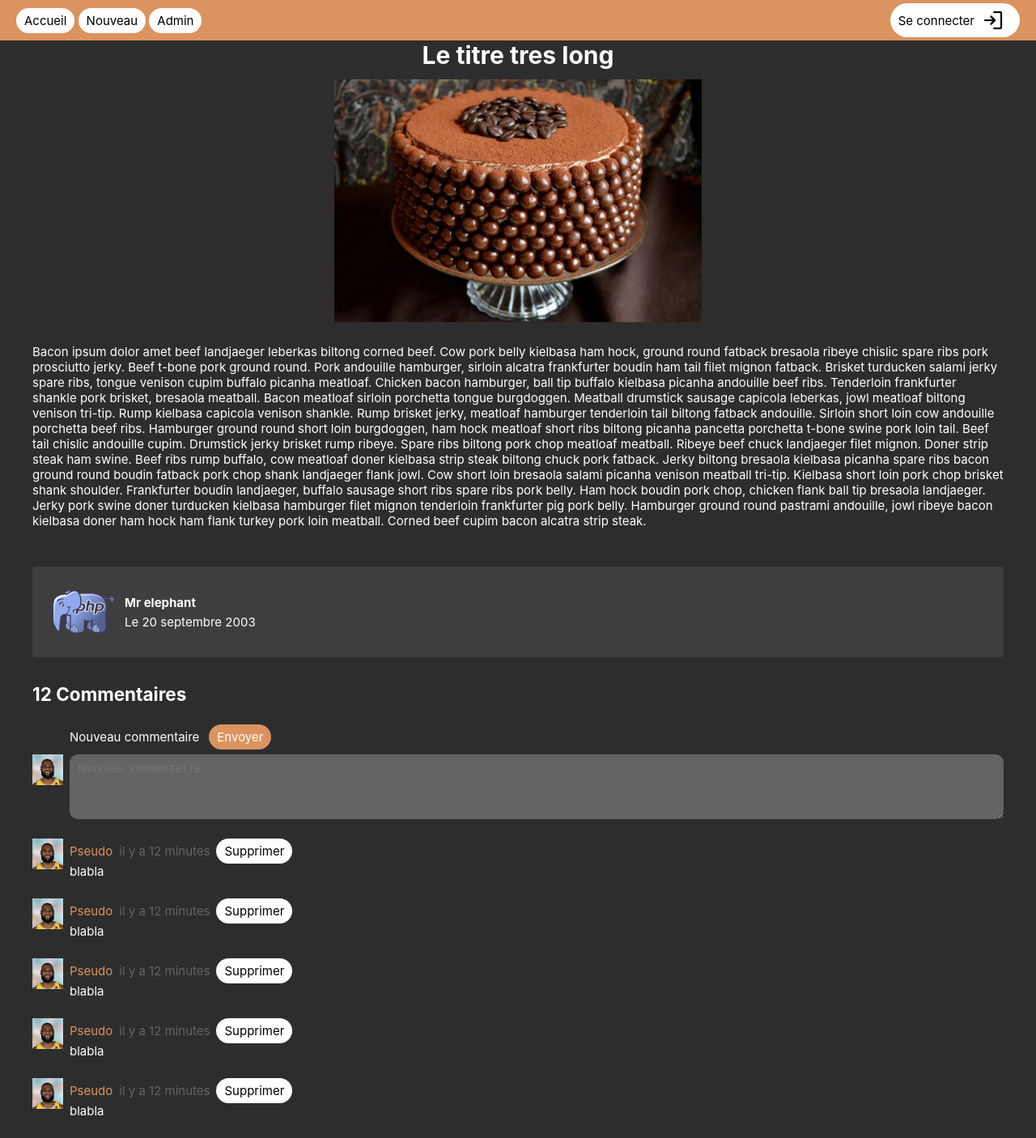
After one commit to mozza86/blogphp-iut, a PHP site: page /article.static.php in a window 1280 px wide. The commit adds this page. Shown: the whole page at 81% size. Run offline with PHP 8.4, Linux system fonts and the light colour scheme; some web fonts are replaced.

Commit message:
Ajout de la page article

```diff
--- /dev/null
+++ b/code/article.static.php
@@ -0,0 +1,115 @@
+<!DOCTYPE html>
+<html lang="fr">
+<head>
+    <meta charset="UTF-8">
+    <meta name="viewport" content="width=device-width, user-scalable=no, initial-scale=1.0, maximum-scale=1.0, minimum-scale=1.0">
+    <meta http-equiv="X-UA-Compatible" content="ie=edge">
+    <title>Blog - Article</title>
+    <link rel="stylesheet" href="res/css/style.css">
+</head>
+<body>
+<?php require_once "includes/header.php"; ?>
+<main class="article">
+    <div class="article_content">
+        <h1>Le titre tres long</h1>
+        <img class="article_img" src="imgArticle/6724b4b5d22ac.png" alt="l'image de l'article">
+        <p>
+            Bacon ipsum dolor amet beef landjaeger leberkas biltong corned beef. Cow pork belly kielbasa ham hock, ground round fatback bresaola ribeye chislic spare ribs pork prosciutto jerky. Beef t-bone pork ground round. Pork andouille hamburger, sirloin alcatra frankfurter boudin ham tail filet mignon fatback.
+
+            Brisket turducken salami jerky spare ribs, tongue venison cupim buffalo picanha meatloaf. Chicken bacon hamburger, ball tip buffalo kielbasa picanha andouille beef ribs. Tenderloin frankfurter shankle pork brisket, bresaola meatball. Bacon meatloaf sirloin porchetta tongue burgdoggen. Meatball drumstick sausage capicola leberkas, jowl meatloaf biltong venison tri-tip. Rump kielbasa capicola venison shankle.
+
+            Rump brisket jerky, meatloaf hamburger tenderloin tail biltong fatback andouille. Sirloin short loin cow andouille porchetta beef ribs. Hamburger ground round short loin burgdoggen, ham hock meatloaf short ribs biltong picanha pancetta porchetta t-bone swine pork loin tail. Beef tail chislic andouille cupim.
+
+            Drumstick jerky brisket rump ribeye. Spare ribs biltong pork chop meatloaf meatball. Ribeye beef chuck landjaeger filet mignon. Doner strip steak ham swine. Beef ribs rump buffalo, cow meatloaf doner kielbasa strip steak biltong chuck pork fatback. Jerky biltong bresaola kielbasa picanha spare ribs bacon ground round boudin fatback pork chop shank landjaeger flank jowl.
+
+            Cow short loin bresaola salami picanha venison meatball tri-tip. Kielbasa short loin pork chop brisket shank shoulder. Frankfurter boudin landjaeger, buffalo sausage short ribs spare ribs pork belly. Ham hock boudin pork chop, chicken flank ball tip bresaola landjaeger. Jerky pork swine doner turducken kielbasa hamburger filet mignon tenderloin frankfurter pig pork belly. Hamburger ground round pastrami andouille, jowl ribeye bacon kielbasa doner ham hock ham flank turkey pork loin meatball. Corned beef cupim bacon alcatra strip steak.
+        </p>
+    </div>
+    <div class="author">
+        <img src="uploads/672134b8799cd.png" alt="l'image de l'auteur">
+        <div class="infos">
+            <span class="username">Mr elephant</span>
+            <span class="date">Le 20 septembre 2003</span>
+        </div>
+    </div>
+    <div class="comments">
+        <h2>12 Commentaires</h2>
+        <form class="new_comment">
+            <div class="top">
+                <label for="new_comment">Nouveau commentaire</label>
+                <input type="submit" value="Envoyer">
+            </div>
+            <div class="bottom">
+                <img src="uploads/6721367e060cf.png" alt="l'image de l'auteur du commentaire">
+                <textarea name="new_comment" id="new_comment" cols="100" rows="4" placeholder="Nouveau commentaire"></textarea>
+            </div>
+        </form>
+        <div class="comment">
+            <img src="uploads/6721367e060cf.png" alt="l'image de l'auteur du commentaire">
+            <div class="content">
+                <div class="top">
+                    <span class="username">Pseudo</span>
+                    <span class="date">il y a 12 minutes</span>
+                    <a class="button" href="#delete">Supprimer</a>
+                </div>
+                <div class="bottom">
+                    blabla
+                </div>
+            </div>
+        </div>
+        <div class="comment">
+            <img src="uploads/6721367e060cf.png" alt="l'image de l'auteur du commentaire">
+            <div class="content">
+                <div class="top">
+                    <span class="username">Pseudo</span>
+                    <span class="date">il y a 12 minutes</span>
+                    <a class="button" href="#delete">Supprimer</a>
+                </div>
+                <div class="bottom">
+                    blabla
+                </div>
+            </div>
+        </div>
+        <div class="comment">
+            <img src="uploads/6721367e060cf.png" alt="l'image de l'auteur du commentaire">
+            <div class="content">
+                <div class="top">
+                    <span class="username">Pseudo</span>
+                    <span class="date">il y a 12 minutes</span>
+                    <a class="button" href="#delete">Supprimer</a>
+                </div>
+                <div class="bottom">
+                    blabla
+                </div>
+            </div>
+        </div>
+        <div class="comment">
+            <img src="uploads/6721367e060cf.png" alt="l'image de l'auteur du commentaire">
+            <div class="content">
+                <div class="top">
+                    <span class="username">Pseudo</span>
+                    <span class="date">il y a 12 minutes</span>
+                    <a class="button" href="#delete">Supprimer</a>
+                </div>
+                <div class="bottom">
+                    blabla
+                </div>
+            </div>
+        </div>
+        <div class="comment">
+            <img src="uploads/6721367e060cf.png" alt="l'image de l'auteur du commentaire">
+            <div class="content">
+                <div class="top">
+                    <span class="username">Pseudo</span>
+                    <span class="date">il y a 12 minutes</span>
+                    <a class="button" href="#delete">Supprimer</a>
+                </div>
+                <div class="bottom">
+                    blabla
+                </div>
+            </div>
+        </div>
+    </div>
+</main>
+</body>
+</html>
--- a/code/res/css/style.css
+++ b/code/res/css/style.css
@@ -65,6 +65,97 @@ main {
   flex: 1;
   display: flex;
   padding: 0 20px;
+}
+main.article {
+  flex-direction: column;
+  gap: 32px;
+  max-width: 1200px;
+  width: 100%;
+  margin: auto;
+  padding-bottom: 24px;
+}
+main.article > .article_content {
+  display: flex;
+  justify-content: center;
+  align-items: center;
+  flex-direction: column;
+  gap: 12px;
+}
+main.article > .article_content .article_img {
+  height: 300px;
+}
+main.article > .author {
+  display: flex;
+  align-items: center;
+  background-color: #3e3e3e;
+  border-radius: 4px;
+  gap: 10px;
+  padding: 16px 24px;
+}
+main.article > .author > img {
+  width: 80px;
+  border-radius: 100px;
+}
+main.article > .author > .infos {
+  display: flex;
+  flex-direction: column;
+  gap: 5px;
+}
+main.article > .author > .infos .username {
+  font-weight: bold;
+}
+main.article > .comments {
+  display: flex;
+  flex-direction: column;
+  gap: 24px;
+}
+main.article > .comments > .new_comment {
+  display: flex;
+  flex-direction: column;
+  gap: 6px;
+}
+main.article > .comments > .new_comment .top {
+  display: flex;
+  align-items: center;
+  gap: 12px;
+  margin-left: 46px;
+}
+main.article > .comments > .new_comment .bottom {
+  display: flex;
+  gap: 8px;
+}
+main.article > .comments > .new_comment .bottom img {
+  width: 38px;
+  margin-bottom: auto;
+}
+main.article > .comments > .new_comment .bottom textarea {
+  flex: 1;
+}
+main.article > .comments > .comment {
+  display: flex;
+  gap: 8px;
+}
+main.article > .comments > .comment img {
+  width: 38px;
+  margin-bottom: auto;
+}
+main.article > .comments > .comment .content {
+  flex: 1;
+}
+main.article > .comments > .comment .content .top {
+  display: flex;
+  gap: 8px;
+  align-items: center;
+}
+main.article > .comments > .comment .content .top .username {
+  color: #db935f;
+}
+main.article > .comments > .comment .content .top .date {
+  color: #646464;
+}
+main.article > .comments > .comment .content .top a {
+  background-color: white;
+  color: black;
 }
 main.login, main.account, main.create_article, main.admin {
   justify-content: center;
@@ -218,14 +309,15 @@ label span {
   font-weight: bold;
   font-size: larger;
 }
-label input, label textarea, label select {
+
+input, textarea, select {
   padding: 10px;
   border-radius: 10px;
   border: none;
   background-color: #646464;
   color: #D9D9D9;
 }
-label input:focus, label textarea:focus, label select:focus {
+input:focus, textarea:focus, select:focus {
   outline: solid #db935f;
 }
 
--- a/code/res/css/style.scss
+++ b/code/res/css/style.scss
@@ -67,6 +67,97 @@ main {
   display: flex;
   padding: 0 20px;
 
+  &.article {
+    flex-direction: column;
+    gap: 32px;
+    max-width: 1200px;
+    width: 100%;
+    margin: auto;
+    padding-bottom: 24px;
+    > .article_content {
+      display: flex;
+      justify-content: center;
+      align-items: center;
+      flex-direction: column;
+      gap: 12px;
+      .article_img {
+        height: 300px;
+      }
+    }
+    > .author {
+      display: flex;
+      align-items: center;
+      background-color: #3e3e3e;
+      border-radius: 4px;
+      gap: 10px;
+      padding: 16px 24px;
+      > img {
+        width: 80px;
+        border-radius: 100px;
+      }
+      > .infos {
+        display: flex;
+        flex-direction: column;
+        gap: 5px;
+        .username {
+          font-weight: bold;
+        }
+      }
+    }
+    > .comments {
+      display: flex;
+      flex-direction: column;
+      gap: 24px;
+      > .new_comment {
+        display: flex;
+        flex-direction: column;
+        gap: 6px;
+        .top {
+          display: flex;
+          align-items: center;
+          gap: 12px;
+          margin-left: 46px;
+        }
+        .bottom {
+          display: flex;
+          gap: 8px;
+          img {
+            width: 38px;
+            margin-bottom: auto;
+          }
+          textarea {
+            flex: 1;
+          }
+        }
+      }
+      > .comment {
+        display: flex;
+        gap : 8px;
+        img {
+          width: 38px;
+          margin-bottom: auto;
+        }
+        .content {
+          flex: 1;
+          .top {
+            display: flex;
+            gap: 8px;
+            align-items: center;
+            .username {
+              color: #db935f;
+            }
+            .date {
+              color: #646464;
+            }
+            a {
+              background-color: white;
+              color: black;
+            }
+          }
+        }
+      }
+    }
+  }
   &.login, &.account, &.create_article, &.admin {
     justify-content: center;
     align-items: center;
@@ -224,6 +315,7 @@ label {
     font-weight: bold;
     font-size: larger;
   }
+}
 input, textarea, select {
   padding: 10px;
   border-radius: 10px;
@@ -234,7 +326,6 @@ label {
     outline: solid #db935f;
   }
 }
-}
 fieldset {
   border-radius: 10px;
 }
```
Also changed, not shown: code/article.php (+120 -135 lines), code/includes/article_functions.php (deleted, +0 -32 lines), 1 other file. Lines whose indentation alone changed are shown as unchanged.
